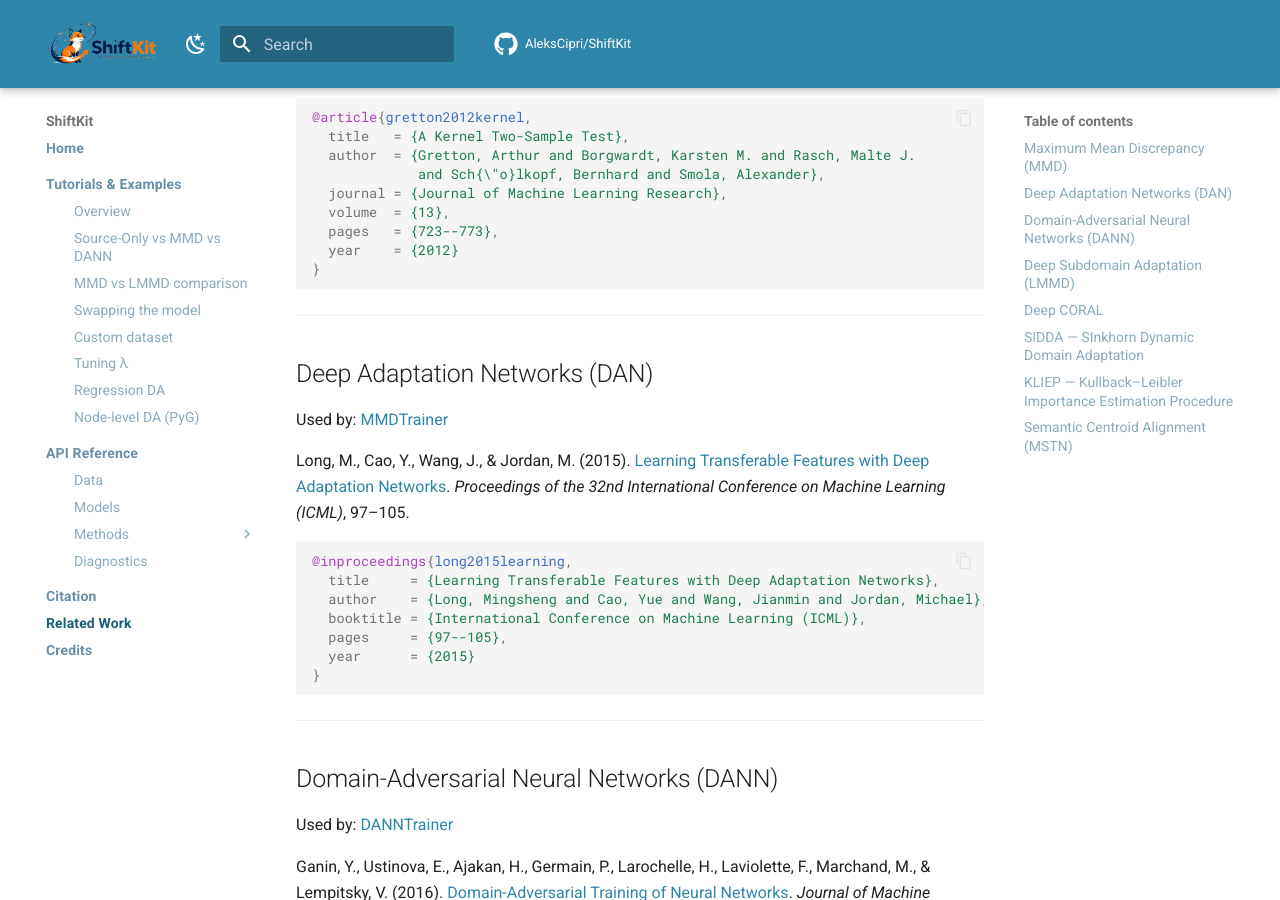
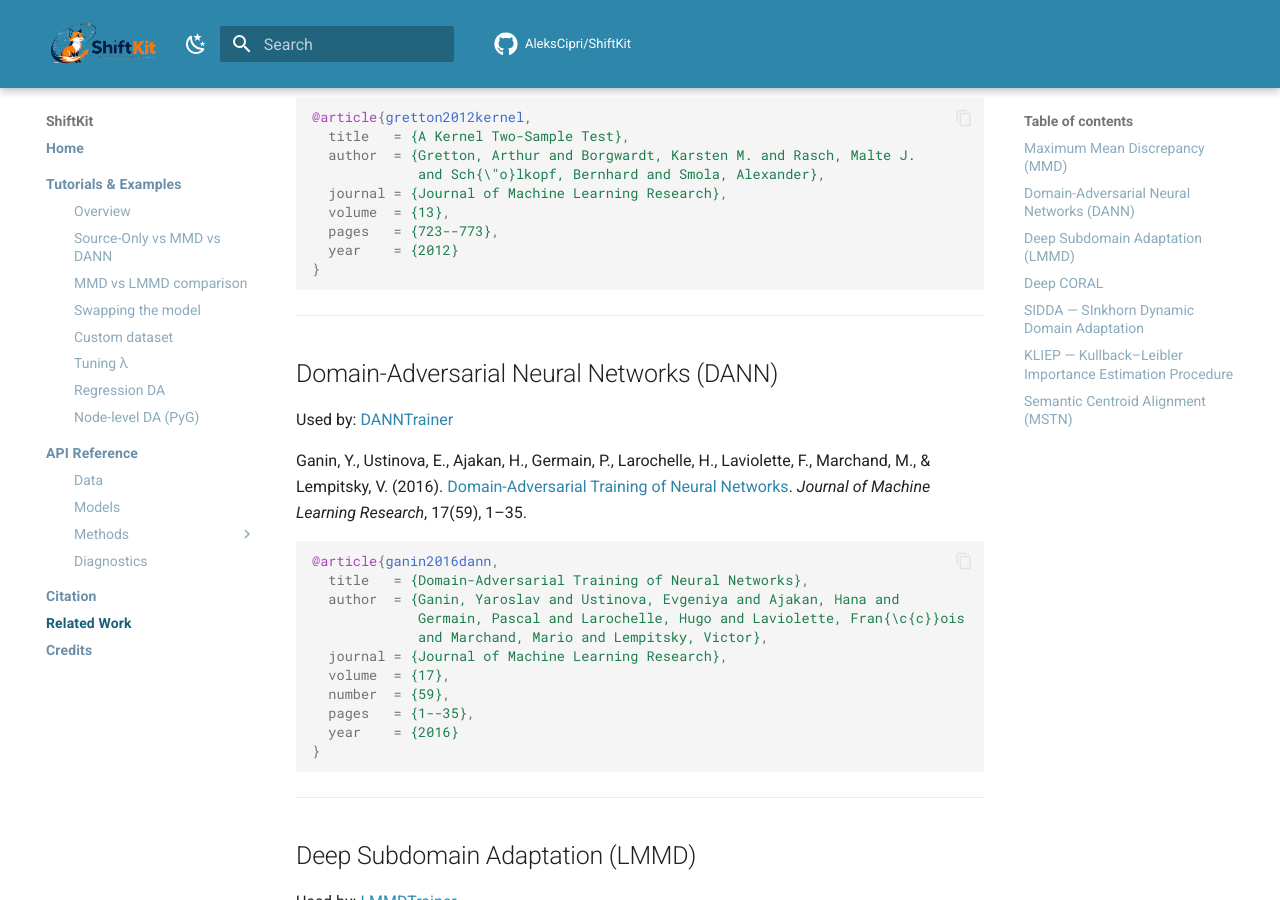
Before and after one commit to AleksCipri/ShiftKit, an MkDocs documentation site: the page built from docs/related_work.md, in a window 1280 px wide and 900 px high, scrolled down 399 px. Built offline with MkDocs 1.6.1 and Material for MkDocs 9.7.7, drawn with Linux system fonts in a browser that asks for light colours; comment, search, counter and statistics services are not loaded.

Commit message:
Remove DAN citation from related_work — MMDTrainer uses single-layer MMD only
DAN aligns multiple task-specific layers simultaneously; ShiftKit's MMDTrainer
applies MMD to a single encoder output. Gretton et al. 2012 is the correct
and only citation for this approach.

Co-Authored-By: Claude Sonnet 4.6 <noreply@anthropic.com>

````diff
--- a/docs/related_work.md
+++ b/docs/related_work.md
@@ -22,26 +22,6 @@ Gretton, A., Borgwardt, K. M., Rasch, M. J., Schölkopf, B., & Smola, A. (2012).
   volume  = {13},
   pages   = {723--773},
   year    = {2012}
-}
-```
-
----
-
-## Deep Adaptation Networks (DAN)
-
-Used by: [MMDTrainer](methods/mmd.md)
-
-Long, M., Cao, Y., Wang, J., & Jordan, M. (2015).
-[Learning Transferable Features with Deep Adaptation Networks](https://proceedings.mlr.press/v37/long15.html).
-*Proceedings of the 32nd International Conference on Machine Learning (ICML)*, 97–105.
-
-```bibtex
-@inproceedings{long2015learning,
-  title     = {Learning Transferable Features with Deep Adaptation Networks},
-  author    = {Long, Mingsheng and Cao, Yue and Wang, Jianmin and Jordan, Michael},
-  booktitle = {International Conference on Machine Learning (ICML)},
-  pages     = {97--105},
-  year      = {2015}
 }
 ```
 
````
